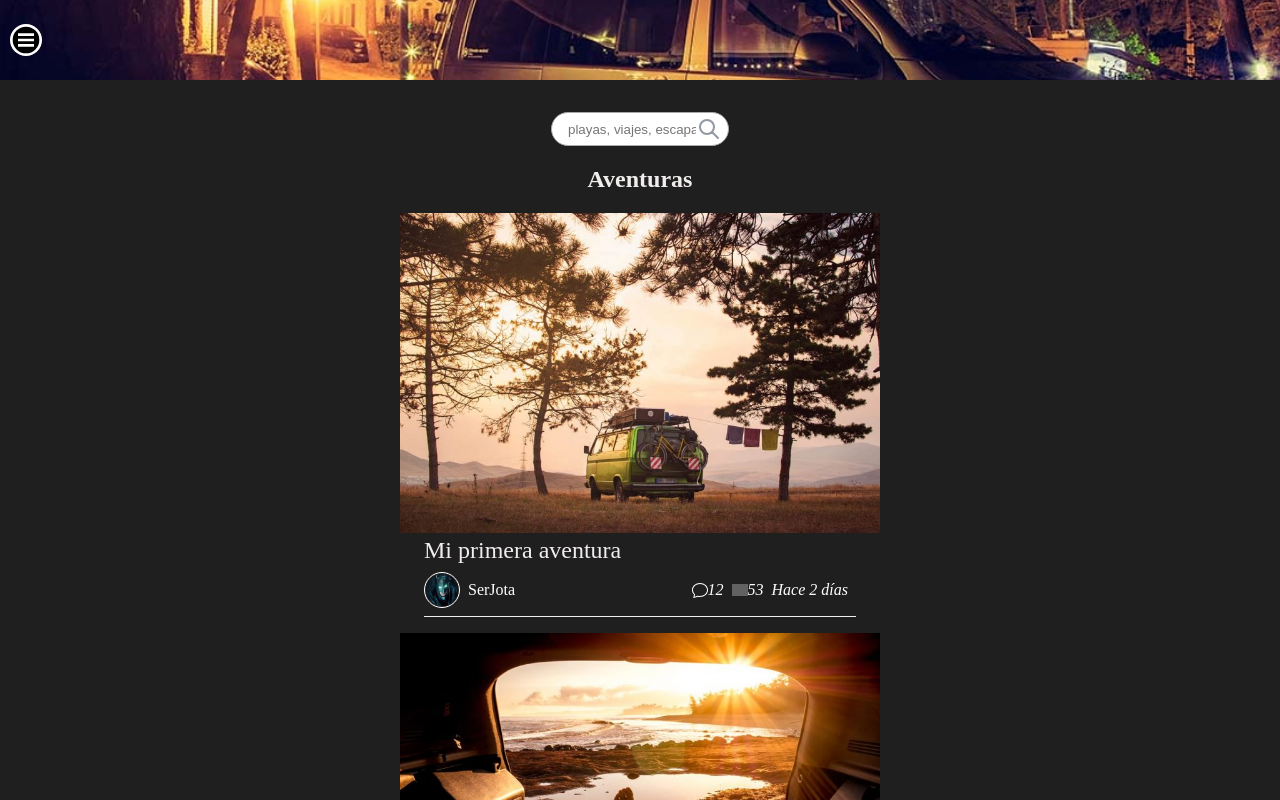
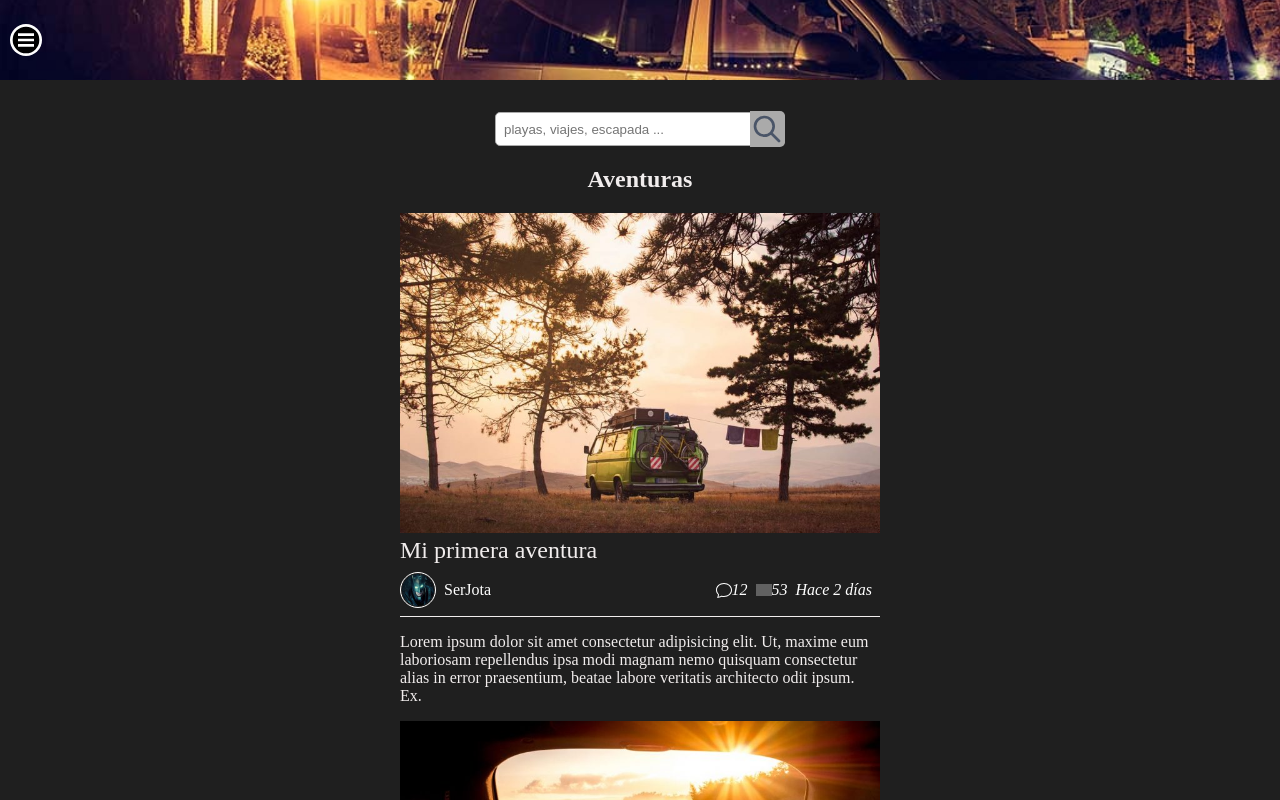
Before and after one commit to j0tac3/miprimerafurgo, an Angular app: page /aventuras in a window 1280 px wide. Shown: the top 800 px of the page. Built offline with nearby package versions, Linux system fonts and the light colour scheme; grey boxes are pictures that could not be loaded.

Commit message:
Maquetando los articulos

```diff
--- a/src/app/components/home-components/footer/footer.component.css
+++ b/src/app/components/home-components/footer/footer.component.css
@@ -54,6 +54,9 @@
 }
 .separador{
 }
+.category-item:hover{
+    text-decoration: underline;
+}
 
 @media screen and (max-width: 750px) {
     .footer-container{
--- a/src/app/components/home-components/footer/footer.component.html
+++ b/src/app/components/home-components/footer/footer.component.html
@@ -13,7 +13,7 @@
         <h3 class="title">Categorias</h3>
         <ul class="category-list">
             <li *ngFor="let category of categories">
-                <a href="">{{ category }}</a>
+                <a href="" class="category-item">{{ category }}</a>
             </li>
         </ul>
     </div>
--- a/src/app/components/post-components/post-miniature/post-miniature.component.css
+++ b/src/app/components/post-components/post-miniature/post-miniature.component.css
@@ -13,7 +13,7 @@
 .info-container{
     border-bottom: 1px solid;
     padding-bottom: .5rem;
-    width: 90%;
+    width: 100%;
     margin: 0 auto;
 }
 .miniature-title{
@@ -27,3 +27,16 @@
     align-items: center;
     padding-top: .5rem;
 }
+.texto-resumen{
+    width: 100%;
+}
+
+@media screen and (max-width: 750px) {
+    .info-container{
+        width: 90%;
+    }
+    .texto-resumen{
+        width: 90%;
+        margin: 0 auto;
+    }
+}
--- a/src/app/components/post-components/post-miniature/post-miniature.component.html
+++ b/src/app/components/post-components/post-miniature/post-miniature.component.html
@@ -9,4 +9,5 @@
             </div>
         </div>
     </a>
+    <p class="texto-resumen">Lorem ipsum dolor sit amet consectetur adipisicing elit. Ut, maxime eum laboriosam repellendus ipsa modi magnam nemo quisquam consectetur alias in error praesentium, beatae labore veritatis architecto odit ipsum. Ex.</p>
 </div>
--- a/src/app/components/post-components/post-search/post-search.component.css
+++ b/src/app/components/post-components/post-search/post-search.component.css
@@ -5,20 +5,23 @@
     align-items: center;
 }
 .buscador{
-    width: 8rem;
+    width: 15rem;
     height: 2rem;
-    padding: 0 2rem 0 1rem;
+    padding: 0 2.5rem 0 .5rem;
     border: 1px solid #aaa;
-    border-radius: 20px;
+    border-radius: 5px;
 }
 .buscador:focus{
     outline: none;
 }
 .buscador-icon{
-    width: 1.5rem;
     position: absolute;
-    right: .5rem;
-    opacity: 0.6;
+    width: 2rem;
+    padding: 0.1rem;
+    right: 0;
+    border-top-right-radius: 5px;
+    border-bottom-right-radius: 5px;
+    background-color: #aaa;
 }
 
 @media screen and (max-width: 760px) {
--- a/src/app/components/post-components/post-selected/post-selected.component.css
+++ b/src/app/components/post-components/post-selected/post-selected.component.css
@@ -15,7 +15,7 @@
     margin-bottom: 1rem;
 }
 .info-post, .post-text{
-    width: 90%;
+    width: 50%;
 }
 .info-post{
     display: flex;
@@ -35,7 +35,6 @@
     justify-content: center;
     align-items: center;
     flex-direction: column;
-    width: 85%;
     text-align: justify;
 }
 .pie-foto{
@@ -62,3 +61,9 @@
 .showButtonUp{
     visibility: visible;
 }
+
+@media screen and (max-width: 750px) {
+    .info-post, .post-text{
+        width: 85%;
+    }
+}
--- a/src/app/components/post-components/post-selected/post-selected.component.html
+++ b/src/app/components/post-components/post-selected/post-selected.component.html
@@ -12,7 +12,7 @@
             Lorem ipsum dolor sit amet consectetur adipisicing elit. Cum nemo vitae quas rerum voluptates perferendis voluptatum ipsa nostrum esse unde eaque sed cupiditate impedit adipisci, debitis mollitia necessitatibus. Sint, maiores?
         </p>
         <div class="text-image-container">
-            <img src="assets/media/img/furgo_perro.jpg" alt="" class="text-image">
+            <img src="assets/media/img/urdaibai.jpg" alt="" class="text-image">
             <span class="pie-foto">Perrete mirando al rio</span>
         </div>
         <p class="text">
@@ -24,9 +24,4 @@
     <button class="toUpButton" (click)="toUp()">
            <!--  [hidden]="!showButtonToUp">-->
     </button>
-
-    <!-- <div class="coments">
-        <app-post-coment></app-post-coment>
-        <app-post-coment></app-post-coment>
-    </div> -->
 </div>
```
Also changed, not shown: src/assets/media/img/urdaibai.jpg (added), src/assets/media/img/valle.jfif (added).
